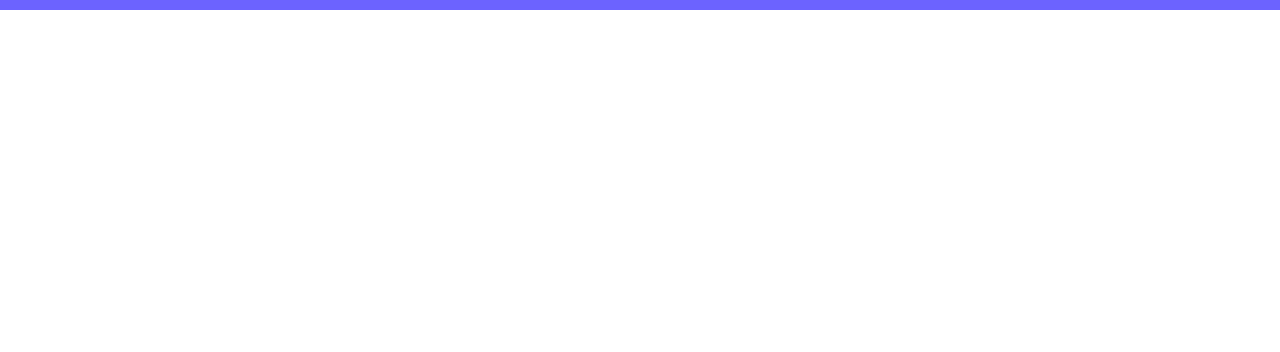
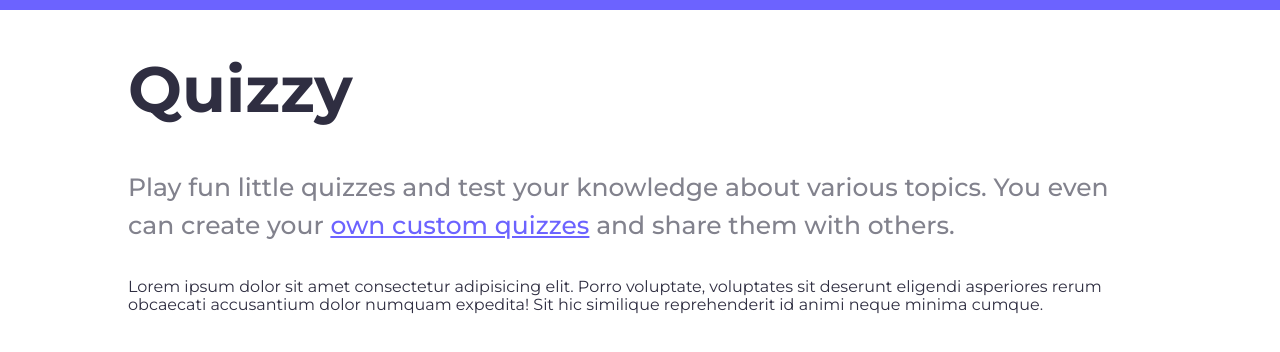
Before and after one commit to mikareich/quizzy, a Next.js app: page / in a window 1280 px wide. Shown: the top 352 px of the page. Built offline with nearby package versions, Linux system fonts and the light colour scheme.

Commit message:
add typograhy components

```diff
--- a/components/StatusBar.ts
+++ b/components/StatusBar.ts
@@ -21,4 +21,3 @@ const StatusBar = styled.div<StatusBarProps>`
 `
 
 export default StatusBar
-0
--- /dev/null
+++ b/components/Typography.ts
@@ -0,0 +1,58 @@
+import { css } from '@emotion/react'
+import styled from '@emotion/styled'
+import { defaultTypeScale } from '../utils/design-system/typeScale'
+
+export const Title = styled.h1`
+  font-size: ${defaultTypeScale.title};
+`
+
+const headingStyle = css`
+  font-weight: 500;
+  line-height: 1.5;
+`
+
+export const Heading1 = styled.h1`
+  ${headingStyle}
+  font-size: ${defaultTypeScale.h1};
+`
+
+export const Heading2 = styled.h2`
+  ${headingStyle}
+  font-size: ${defaultTypeScale.h2};
+`
+
+export const Heading3 = styled.h3`
+  ${headingStyle}
+  font-size: ${defaultTypeScale.h3};
+`
+
+export const Heading4 = styled.h4`
+  ${headingStyle}
+  font-size: ${defaultTypeScale.h4};
+`
+
+export const Heading5 = styled.h5`
+  ${headingStyle}
+  font-size: ${defaultTypeScale.h5};
+`
+
+const baseTextStyle = css``
+
+export const TextLg = styled.p`
+  ${baseTextStyle}
+  font-size: ${defaultTypeScale.textLg};
+`
+
+export const Text = styled.p`
+  ${baseTextStyle}
+  font-size: ${defaultTypeScale.text};
+`
+
+export const TextSm = styled.p`
+  ${baseTextStyle}
+  font-size: ${defaultTypeScale.textSm};
+`
+
+export const Link = styled.a`
+  color: ${(props) => props.theme.colors.primary};
+`
--- a/pages/_app.tsx
+++ b/pages/_app.tsx
@@ -1,15 +1,26 @@
 import { ThemeProvider } from '@emotion/react'
 import type { AppProps } from 'next/app'
+import Head from 'next/head'
 import React from 'react'
 import GlobalStyle from '../utils/design-system/GlobalStyle'
 import lightTheme from '../utils/design-system/theme'
 
 function App({ Component, pageProps }: AppProps) {
   return (
-    <ThemeProvider theme={lightTheme}>
-      <GlobalStyle />
-      <Component {...pageProps} />
-    </ThemeProvider>
+    <>
+      <Head>
+        <link rel="preconnect" href="https://fonts.googleapis.com" />
+        <link rel="preconnect" href="https://fonts.gstatic.com" crossOrigin />
+        <link
+          href="https://fonts.googleapis.com/css2?family=Montserrat:ital,wght@0,100;0,200;0,300;0,400;0,500;0,600;0,700;0,800;0,900;1,100;1,200;1,300;1,400;1,500;1,600;1,700;1,800;1,900&display=swap"
+          rel="stylesheet"
+        />
+      </Head>
+      <ThemeProvider theme={lightTheme}>
+        <GlobalStyle />
+        <Component {...pageProps} />
+      </ThemeProvider>
+    </>
   )
 }
 
--- a/pages/index.tsx
+++ b/pages/index.tsx
@@ -1,8 +1,27 @@
 import React from 'react'
 import StatusBar from '../components/StatusBar'
+import { Heading4, Link, Text, Title } from '../components/Typography'
 
 function Home() {
-  return <StatusBar />
+  return (
+    <>
+      <StatusBar />
+      <main css={{ width: '80vw', margin: 'auto' }}>
+        <Title>Quizzy</Title>
+        <Heading4 css={(theme) => ({ color: theme.colors.textLight })}>
+          Play fun little quizzes and test your knowledge about various topics.
+          You even can create your <Link href="/new">own custom quizzes</Link>{' '}
+          and share them with others.
+        </Heading4>
+        <Text>
+          Lorem ipsum dolor sit amet consectetur adipisicing elit. Porro
+          voluptate, voluptates sit deserunt eligendi asperiores rerum obcaecati
+          accusantium dolor numquam expedita! Sit hic similique reprehenderit id
+          animi neque minima cumque.
+        </Text>
+      </main>
+    </>
+  )
 }
 
 export default Home
--- a/utils/design-system/GlobalStyle.tsx
+++ b/utils/design-system/GlobalStyle.tsx
@@ -1,6 +1,6 @@
 import React from 'react'
 import { css, Global, useTheme } from '@emotion/react'
-import { normalize } from 'polished'
+import { normalize, transparentize } from 'polished'
 
 function GlobalStyle() {
   const theme = useTheme()
@@ -14,6 +14,9 @@ function GlobalStyle() {
         * {
           box-sizing: border-box;
           transition: all 200ms ease, outline 0ms ease;
+          ::selection {
+            background-color: ${theme.colors.primaryPalete[100]};
+          }
         }
 
         html {
```
